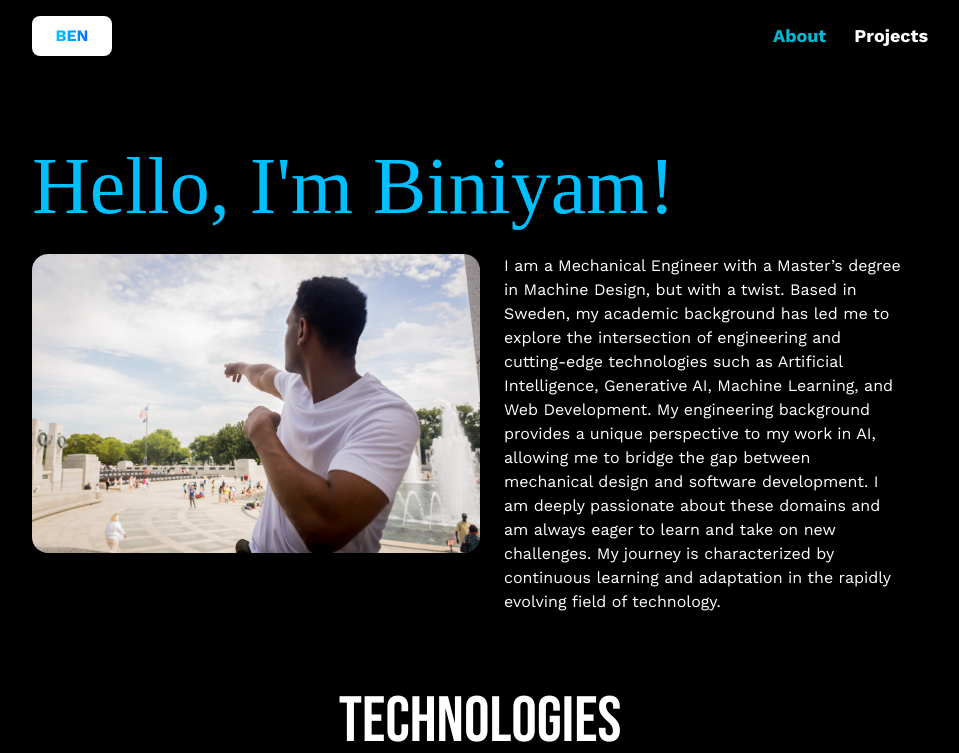
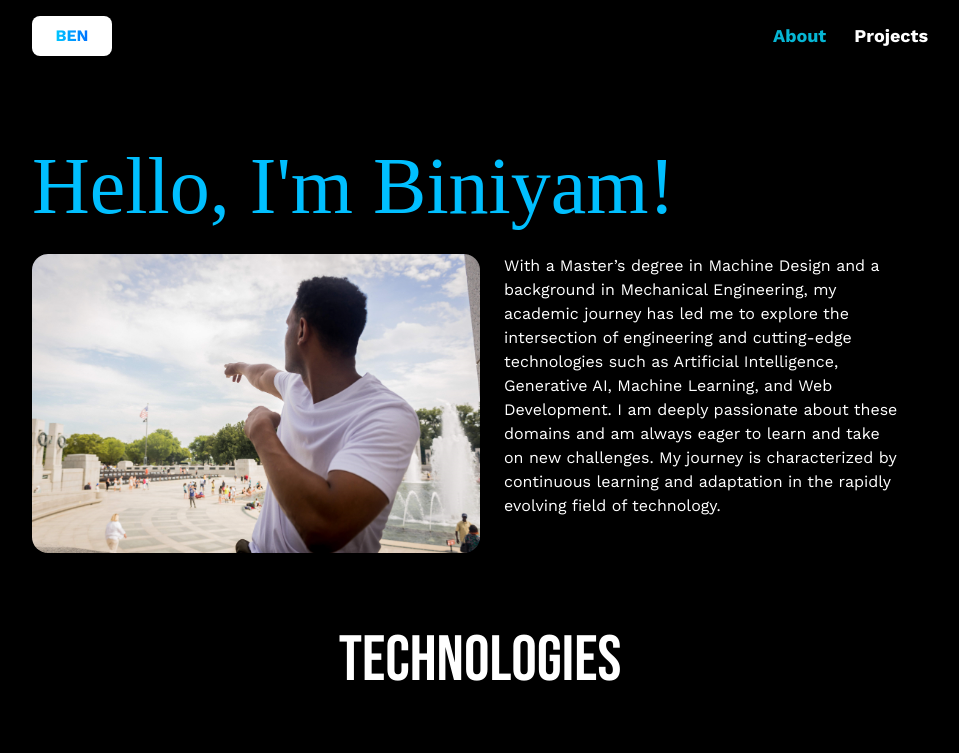
Before and after one commit to besod/react-portfolio, a React (Vite) app: page /about in a window 1280 px wide. Shown: the top 753 px of the page, without its empty margins (160-1119 px from the left). Built offline with nearby package versions, Linux system fonts and the light colour scheme; a web font is replaced by a local one.

Commit message:
update about

```diff
--- a/src/constants/index.js
+++ b/src/constants/index.js
@@ -172,8 +172,11 @@ export const projects = [
   },
 ];
 
-export const ABOUT_TEXT = `I am a Mechanical Engineer with a Master’s degree in Machine Design, but with a twist. Based in Sweden, my academic background has led me to explore the intersection of engineering and cutting-edge technologies such as Artificial Intelligence, Generative AI, Machine Learning, and Web Development.
-
-My engineering background provides a unique perspective to my work in AI, allowing me to bridge the gap between mechanical design and software development.
+export const ABOUT_TEXT = `With a Master’s degree in Machine Design and a background in Mechanical Engineering, my academic journey has led me to explore the intersection of engineering and cutting-edge technologies such as Artificial Intelligence, Generative AI, Machine Learning, and Web Development.
 
 I am deeply passionate about these domains and am always eager to learn and take on new challenges. My journey is characterized by continuous learning and adaptation in the rapidly evolving field of technology.`;
+// export const ABOUT_TEXT = `I am a Mechanical Engineer with a Master’s degree in Machine Design, but with a twist. Based in Sweden, my academic background has led me to explore the intersection of engineering and cutting-edge technologies such as Artificial Intelligence, Generative AI, Machine Learning, and Web Development.
+
+// My engineering background provides a unique perspective to my work in AI, allowing me to bridge the gap between mechanical design and software development.
+
+// I am deeply passionate about these domains and am always eager to learn and take on new challenges. My journey is characterized by continuous learning and adaptation in the rapidly evolving field of technology.`;
```
